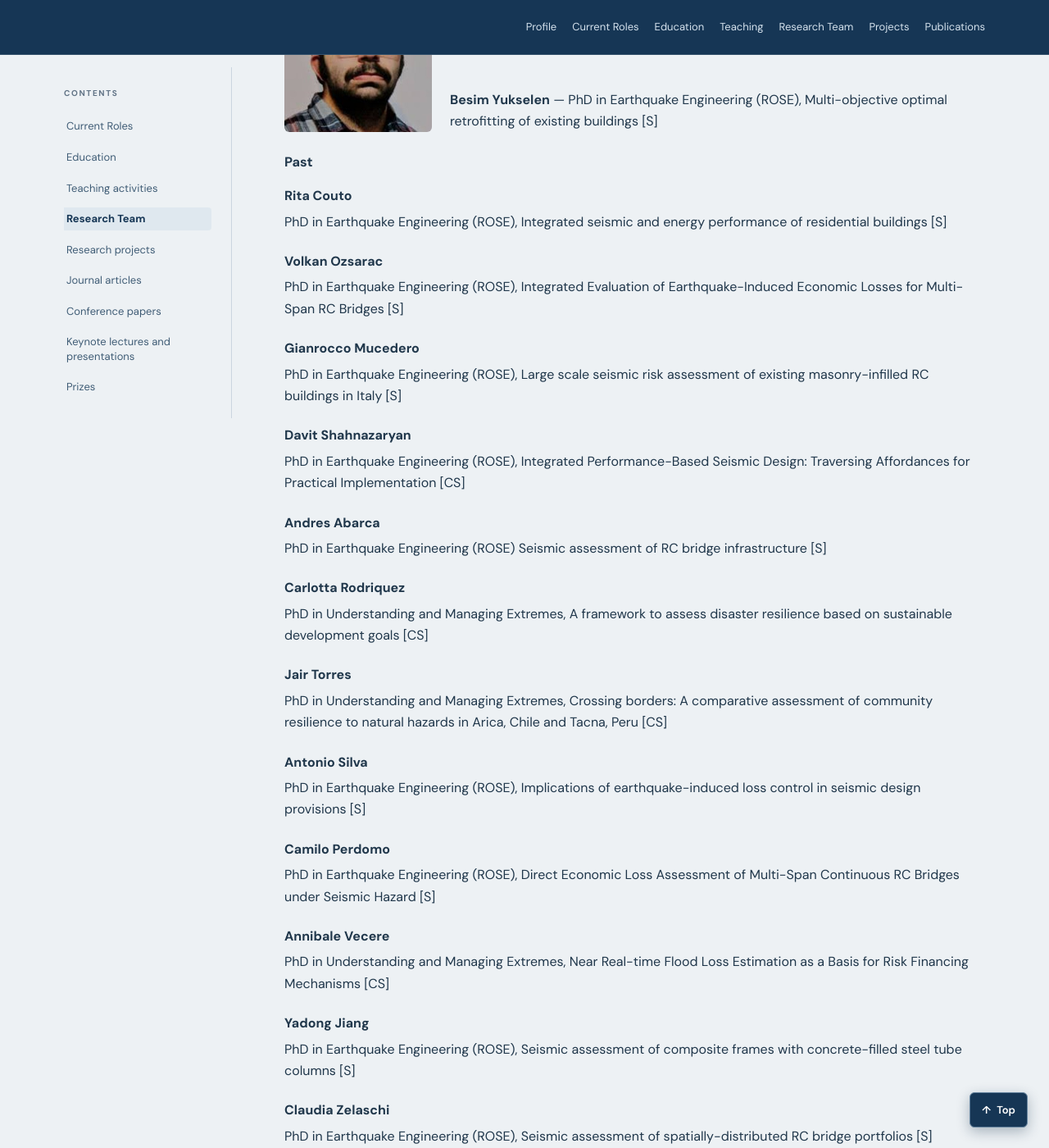
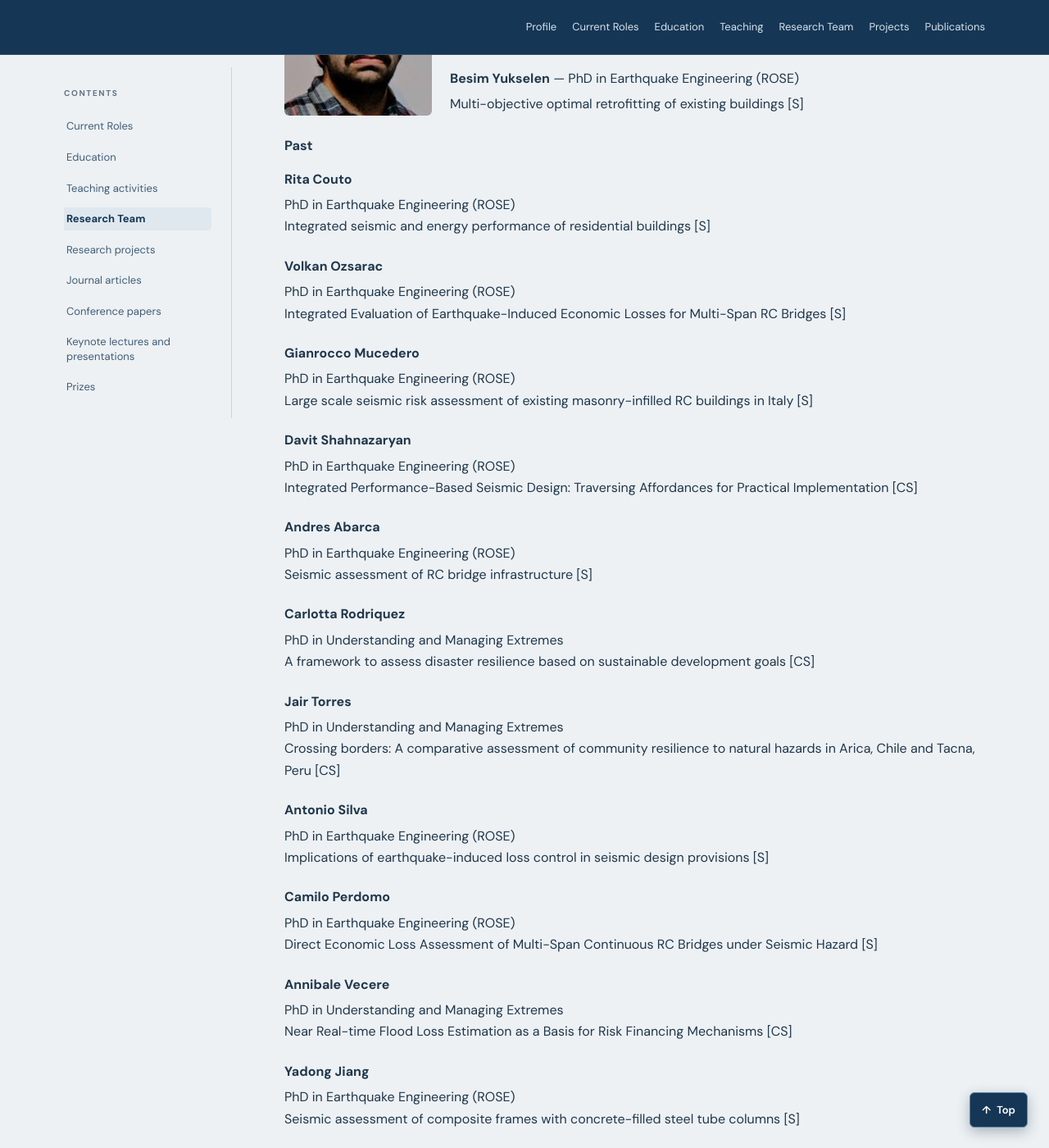
Before and after one commit to rncmonteiro/cv, a Jekyll site: the page built from index.md, in a window 1280 px wide and 1400 px high, scrolled down 5187 px. Shown: the whole window at 82% size. Built offline with Jekyll 4.4.1, drawn with Linux system fonts in a browser that asks for light colours; some of the changed text lies outside the part shown.

Commit message:
Add files via upload

```diff
--- a/_includes/content/team.md
+++ b/_includes/content/team.md
@@ -1,6 +1,18 @@
 ## Research Team
 
-### Post-doctoral researchers
+### Post-doctoral and Post-graduate Researchers
+
+<div style="display:flex; align-items:flex-end; gap:22px; margin:18px 0 24px; flex-wrap:wrap;">
+  <img src="assets/gianrocco-mucedero.jpg" alt="Gianrocco Mucedero" width="180" height="180" style="width:180px !important; min-width:180px; max-width:180px; height:180px !important; min-height:180px; max-height:180px; object-fit:cover; border-radius:6px; flex-shrink:0;">
+  <div style="flex:1 1 240px; min-width:0; align-self:flex-end; margin-bottom:0; padding-bottom:0;">
+    <strong>Gianrocco Mucedero</strong> (Italy), Post-doc
+    <ul style="margin-bottom:0 !important; padding-bottom:0;">
+      <li>Integrated assessment of seismic risk and mitigation strategies of buildings and building portfolios</li>
+      <li>Risk assessment and loss estimation of storage structures</li>
+      <li>Analysis of the structural response and seismic risk of reinforced concrete buildings considering different types of epistemic uncertainty</li>
+    </ul>
+  </div>
+</div>
 
 <div style="display:flex; align-items:flex-end; gap:22px; margin:18px 0 24px; flex-wrap:wrap;">
   <img src="assets/mattia-calo.jpg" alt="" width="180" height="180" style="width:180px !important; min-width:180px; max-width:180px; height:180px !important; min-height:180px; max-height:180px; object-fit:cover; border-radius:6px; flex-shrink:0;">
@@ -23,26 +35,14 @@
   </div>
 </div>
 
-<div style="display:flex; align-items:flex-end; gap:22px; margin:18px 0 24px; flex-wrap:wrap;">
-  <img src="assets/gianrocco-mucedero.jpg" alt="Gianrocco Mucedero" width="180" height="180" style="width:180px !important; min-width:180px; max-width:180px; height:180px !important; min-height:180px; max-height:180px; object-fit:cover; border-radius:6px; flex-shrink:0;">
-  <div style="flex:1 1 240px; min-width:0; align-self:flex-end; margin-bottom:0; padding-bottom:0;">
-    <strong>Gianrocco Mucedero</strong> (Italy), Post-doc
-    <ul style="margin-bottom:0 !important; padding-bottom:0;">
-      <li>Integrated assessment of seismic risk and mitigation strategies of buildings and building portfolios</li>
-      <li>Risk assessment and loss estimation of storage structures</li>
-      <li>Analysis of the structural response and seismic risk of reinforced concrete buildings considering different types of epistemic uncertainty</li>
-    </ul>
-  </div>
-</div>
-
 #### Past
 
 <div style="margin:14px 0 22px;">
   <div style="border:0 !important;"><strong>Nicola Scattarreggia</strong> (Italy)</div>
-  <ul style="list-style-type:disc; list-style-position:outside; margin:6px 0 0 22px !important; padding:0 !important; border:0 !important;">
-    <li style="list-style-type:disc; display:list-item; border:0 !important; border-bottom:0 !important; padding:2px 0 !important; margin:0 !important;">Risk assessment and retrofitting of existing bridges</li>
-    <li style="list-style-type:disc; display:list-item; border:0 !important; border-bottom:0 !important; padding:2px 0 !important; margin:0 !important;">Multi-hazard vulnerability and robustness assessment of existing bridges</li>
-  </ul>
+  <div style="margin:6px 0 0 18px;">
+    <div style="margin:3px 0; border:0 !important;">- Risk assessment and retrofitting of existing bridges</div>
+    <div style="margin:3px 0; border:0 !important;">- Multi-hazard vulnerability and robustness assessment of existing bridges</div>
+  </div>
 </div>
 
 
@@ -51,38 +51,38 @@
 
 <div style="margin:14px 0 22px;">
   <div style="border:0 !important;"><strong>Andres Abarca Jimenez</strong> (Costa Rica)</div>
-  <ul style="list-style-type:disc; list-style-position:outside; margin:6px 0 0 22px !important; padding:0 !important; border:0 !important;">
-    <li style="list-style-type:disc; display:list-item; border:0 !important; border-bottom:0 !important; padding:2px 0 !important; margin:0 !important;">Risk assessment and management of existing reinforced concrete bridges</li>
-    <li style="list-style-type:disc; display:list-item; border:0 !important; border-bottom:0 !important; padding:2px 0 !important; margin:0 !important;">Seismic vulnerability of residential buildings and reinforced concrete bridges in Algeria</li>
-  </ul>
+  <div style="margin:6px 0 0 18px;">
+    <div style="margin:3px 0; border:0 !important;">- Risk assessment and management of existing reinforced concrete bridges</div>
+    <div style="margin:3px 0; border:0 !important;">- Seismic vulnerability of residential buildings and reinforced concrete bridges in Algeria</div>
+  </div>
 </div>
 
 <div style="margin:14px 0 22px;">
   <div style="border:0 !important;"><strong>Giammaria Gabbianelli</strong> (Italy)</div>
-  <div style="margin:5px 0 0; padding:0; border:0 !important; border-bottom:0 !important;">Review of seismic actions and design techniques</div>
+  <div style="margin:5px 0 0; padding:0; border:0 !important; border-bottom:0 !important;">- Review of seismic actions and design techniques</div>
 </div>
 
 <div style="margin:14px 0 22px;">
   <div style="border:0 !important;"><strong>Wilson Carofilis</strong> (Ecuador)</div>
-  <div style="margin:5px 0 0; padding:0; border:0 !important; border-bottom:0 !important;">Interventions to reduce seismic risk in existing buildings</div>
+  <div style="margin:5px 0 0; padding:0; border:0 !important; border-bottom:0 !important;">- Interventions to reduce seismic risk in existing buildings</div>
 </div>
 
 <div style="margin:14px 0 22px;">
   <div style="border:0 !important;"><strong>Gerard O’Reilly</strong> (Ireland)</div>
-  <ul style="list-style-type:disc; list-style-position:outside; margin:6px 0 0 22px !important; padding:0 !important; border:0 !important;">
-    <li style="list-style-type:disc; display:list-item; border:0 !important; border-bottom:0 !important; padding:2px 0 !important; margin:0 !important;">Advanced assessment of seismic performance and collapse probability of existing masonry-infilled reinforced concrete buildings (Main supervisor: Prof. Rui Pinho, University of Pavia)</li>
-    <li style="list-style-type:disc; display:list-item; border:0 !important; border-bottom:0 !important; padding:2px 0 !important; margin:0 !important;">Risk analysis of critical infrastructure (Main supervisor: Prof. Michele Calvi, IUSS Pavia)</li>
-  </ul>
+  <div style="margin:6px 0 0 18px;">
+    <div style="margin:3px 0; border:0 !important;">- Advanced assessment of seismic performance and collapse probability of existing masonry-infilled reinforced concrete buildings (Main supervisor: Prof. Rui Pinho, University of Pavia)</div>
+    <div style="margin:3px 0; border:0 !important;">- Risk analysis of critical infrastructure (Main supervisor: Prof. Michele Calvi, IUSS Pavia)</div>
+  </div>
 </div>
 
 <div style="margin:14px 0 22px;">
   <div style="border:0 !important;"><strong>Iason Grigoratos</strong> (Greece)</div>
-  <div style="margin:5px 0 0; padding:0; border:0 !important; border-bottom:0 !important;">Integrated seismic vulnerability assessment of reinforced concrete buildings (Main supervisor: Dr. Paola Ceresa)</div>
+  <div style="margin:5px 0 0; padding:0; border:0 !important; border-bottom:0 !important;">- Integrated seismic vulnerability assessment of reinforced concrete buildings (Main supervisor: Dr. Paola Ceresa)</div>
 </div>
 
 <div style="margin:14px 0 22px;">
   <div style="border:0 !important;"><strong>Vania Cerchiello</strong> (Italy)</div>
-  <div style="margin:5px 0 0; padding:0; border:0 !important; border-bottom:0 !important;">Mitigation of seismic risk in buildings (Main supervisor: Dr. Paola Ceresa)</div>
+  <div style="margin:5px 0 0; padding:0; border:0 !important; border-bottom:0 !important;">- Mitigation of seismic risk in buildings (Main supervisor: Dr. Paola Ceresa)</div>
 </div>
 
 ### PhD Students
@@ -94,28 +94,32 @@
 <div style="display:flex; align-items:flex-end; gap:22px; margin:18px 0 24px; flex-wrap:wrap;">
   <img src="assets/mehmet-firat-aydin.jpg" alt="" width="180" height="180" style="width:180px !important; min-width:180px; max-width:180px; height:180px !important; min-height:180px; max-height:180px; object-fit:cover; border-radius:6px; flex-shrink:0;">
   <div style="flex:1 1 240px; min-width:0; align-self:flex-end; margin-bottom:0; padding-bottom:0;">
-    <strong>Mehmet Firat Aydin</strong> — PhD in Earthquake Engineering (ROSE) Large-scale seismic risk analysis and retrofitting decision-making [S]
+    <strong>Mehmet Firat Aydin</strong> — PhD in Earthquake Engineering (ROSE)
+    <div style="margin-top:5px;">Large-scale seismic risk analysis and retrofitting decision-making [S]</div>
   </div>
 </div>
 
 <div style="display:flex; align-items:flex-end; gap:22px; margin:18px 0 24px; flex-wrap:wrap;">
   <img src="assets/maryam-saberdelsadeh.jpg" alt="" width="180" height="180" style="width:180px !important; min-width:180px; max-width:180px; height:180px !important; min-height:180px; max-height:180px; object-fit:cover; border-radius:6px; flex-shrink:0;">
   <div style="flex:1 1 240px; min-width:0; align-self:flex-end; margin-bottom:0; padding-bottom:0;">
-    <strong>Maryam Saberdelsadeh</strong> — PhD in Civil Engineering (University of Porto) Optimised displacement-based retrofitting of existing buildings with steel braces [CS]
+    <strong>Maryam Saberdelsadeh</strong> — PhD in Civil Engineering (University of Porto)
+    <div style="margin-top:5px;">Optimised displacement-based retrofitting of existing buildings with steel braces [CS]</div>
   </div>
 </div>
 
 <div style="display:flex; align-items:flex-end; gap:22px; margin:18px 0 24px; flex-wrap:wrap;">
   <img src="assets/ataklti-gebrehiwet.jpg" alt="" width="180" height="180" style="width:180px !important; min-width:180px; max-width:180px; height:180px !important; min-height:180px; max-height:180px; object-fit:cover; border-radius:6px; flex-shrink:0;">
   <div style="flex:1 1 240px; min-width:0; align-self:flex-end; margin-bottom:0; padding-bottom:0;">
-    <strong>Ataklti Gebrehiwet</strong> — PhD in Earthquake Engineering (ROSE), Integrated retrofitting of deck-isolated bridges [S]
+    <strong>Ataklti Gebrehiwet</strong> — PhD in Earthquake Engineering (ROSE)
+    <div style="margin-top:5px;">Integrated retrofitting of deck-isolated bridges [S]</div>
   </div>
 </div>
 
 <div style="display:flex; align-items:flex-end; gap:22px; margin:18px 0 24px; flex-wrap:wrap;">
   <img src="assets/besim-yukselen.jpg" alt="" width="180" height="180" style="width:180px !important; min-width:180px; max-width:180px; height:180px !important; min-height:180px; max-height:180px; object-fit:cover; border-radius:6px; flex-shrink:0;">
   <div style="flex:1 1 240px; min-width:0; align-self:flex-end; margin-bottom:0; padding-bottom:0;">
-    <strong>Besim Yukselen</strong> — PhD in Earthquake Engineering (ROSE), Multi-objective optimal retrofitting of existing buildings [S]
+    <strong>Besim Yukselen</strong> — PhD in Earthquake Engineering (ROSE)
+    <div style="margin-top:5px;">Multi-objective optimal retrofitting of existing buildings [S]</div>
   </div>
 </div>
 
@@ -123,62 +127,62 @@
 
 <div style="margin:14px 0 22px;">
   <div style="border:0 !important;"><strong>Rita Couto</strong></div>
-  <div style="margin:5px 0 0; padding:0; border:0 !important; border-bottom:0 !important;">PhD in Earthquake Engineering (ROSE), Integrated seismic and energy performance of residential buildings [S]</div>
+  <div style="margin:5px 0 0; padding:0; border:0 !important; border-bottom:0 !important;">PhD in Earthquake Engineering (ROSE)<br>Integrated seismic and energy performance of residential buildings [S]</div>
 </div>
 
 <div style="margin:14px 0 22px;">
   <div style="border:0 !important;"><strong>Volkan Ozsarac</strong></div>
-  <div style="margin:5px 0 0; padding:0; border:0 !important; border-bottom:0 !important;">PhD in Earthquake Engineering (ROSE), Integrated Evaluation of Earthquake-Induced Economic Losses for Multi-Span RC Bridges [S]</div>
+  <div style="margin:5px 0 0; padding:0; border:0 !important; border-bottom:0 !important;">PhD in Earthquake Engineering (ROSE)<br>Integrated Evaluation of Earthquake-Induced Economic Losses for Multi-Span RC Bridges [S]</div>
 </div>
 
 <div style="margin:14px 0 22px;">
   <div style="border:0 !important;"><strong>Gianrocco Mucedero</strong></div>
-  <div style="margin:5px 0 0; padding:0; border:0 !important; border-bottom:0 !important;">PhD in Earthquake Engineering (ROSE), Large scale seismic risk assessment of existing masonry-infilled RC buildings in Italy [S]</div>
+  <div style="margin:5px 0 0; padding:0; border:0 !important; border-bottom:0 !important;">PhD in Earthquake Engineering (ROSE)<br>Large scale seismic risk assessment of existing masonry-infilled RC buildings in Italy [S]</div>
 </div>
 
 <div style="margin:14px 0 22px;">
   <div style="border:0 !important;"><strong>Davit Shahnazaryan</strong></div>
-  <div style="margin:5px 0 0; padding:0; border:0 !important; border-bottom:0 !important;">PhD in Earthquake Engineering (ROSE), Integrated Performance-Based Seismic Design: Traversing Affordances for Practical Implementation [CS]</div>
+  <div style="margin:5px 0 0; padding:0; border:0 !important; border-bottom:0 !important;">PhD in Earthquake Engineering (ROSE)<br>Integrated Performance-Based Seismic Design: Traversing Affordances for Practical Implementation [CS]</div>
 </div>
 
 <div style="margin:14px 0 22px;">
   <div style="border:0 !important;"><strong>Andres Abarca</strong></div>
-  <div style="margin:5px 0 0; padding:0; border:0 !important; border-bottom:0 !important;">PhD in Earthquake Engineering (ROSE) Seismic assessment of RC bridge infrastructure [S]</div>
+  <div style="margin:5px 0 0; padding:0; border:0 !important; border-bottom:0 !important;">PhD in Earthquake Engineering (ROSE)<br>Seismic assessment of RC bridge infrastructure [S]</div>
 </div>
 
 <div style="margin:14px 0 22px;">
   <div style="border:0 !important;"><strong>Carlotta Rodriquez</strong></div>
-  <div style="margin:5px 0 0; padding:0; border:0 !important; border-bottom:0 !important;">PhD in Understanding and Managing Extremes, A framework to assess disaster resilience based on sustainable development goals [CS]</div>
+  <div style="margin:5px 0 0; padding:0; border:0 !important; border-bottom:0 !important;">PhD in Understanding and Managing Extremes<br>A framework to assess disaster resilience based on sustainable development goals [CS]</div>
 </div>
 
 <div style="margin:14px 0 22px;">
   <div style="border:0 !important;"><strong>Jair Torres</strong></div>
-  <div style="margin:5px 0 0; padding:0; border:0 !important; border-bottom:0 !important;">PhD in Understanding and Managing Extremes, Crossing borders: A comparative assessment of community resilience to natural hazards in Arica, Chile and Tacna, Peru [CS]</div>
+  <div style="margin:5px 0 0; padding:0; border:0 !important; border-bottom:0 !important;">PhD in Understanding and Managing Extremes<br>Crossing borders: A comparative assessment of community resilience to natural hazards in Arica, Chile and Tacna, Peru [CS]</div>
 </div>
 
 <div style="margin:14px 0 22px;">
   <div style="border:0 !important;"><strong>Antonio Silva</strong></div>
-  <div style="margin:5px 0 0; padding:0; border:0 !important; border-bottom:0 !important;">PhD in Earthquake Engineering (ROSE), Implications of earthquake-induced loss control in seismic design provisions [S]</div>
+  <div style="margin:5px 0 0; padding:0; border:0 !important; border-bottom:0 !important;">PhD in Earthquake Engineering (ROSE)<br>Implications of earthquake-induced loss control in seismic design provisions [S]</div>
 </div>
 
 <div style="margin:14px 0 22px;">
   <div style="border:0 !important;"><strong>Camilo Perdomo</strong></div>
-  <div style="margin:5px 0 0; padding:0; border:0 !important; border-bottom:0 !important;">PhD in Earthquake Engineering (ROSE), Direct Economic Loss Assessment of Multi-Span Continuous RC Bridges under Seismic Hazard [S]</div>
+  <div style="margin:5px 0 0; padding:0; border:0 !important; border-bottom:0 !important;">PhD in Earthquake Engineering (ROSE)<br>Direct Economic Loss Assessment of Multi-Span Continuous RC Bridges under Seismic Hazard [S]</div>
 </div>
 
 <div style="margin:14px 0 22px;">
   <div style="border:0 !important;"><strong>Annibale Vecere</strong></div>
-  <div style="margin:5px 0 0; padding:0; border:0 !important; border-bottom:0 !important;">PhD in Understanding and Managing Extremes, Near Real-time Flood Loss Estimation as a Basis for Risk Financing Mechanisms [CS]</div>
+  <div style="margin:5px 0 0; padding:0; border:0 !important; border-bottom:0 !important;">PhD in Understanding and Managing Extremes<br>Near Real-time Flood Loss Estimation as a Basis for Risk Financing Mechanisms [CS]</div>
 </div>
 
 <div style="margin:14px 0 22px;">
   <div style="border:0 !important;"><strong>Yadong Jiang</strong></div>
-  <div style="margin:5px 0 0; padding:0; border:0 !important; border-bottom:0 !important;">PhD in Earthquake Engineering (ROSE), Seismic assessment of composite frames with concrete-filled steel tube columns [S]</div>
+  <div style="margin:5px 0 0; padding:0; border:0 !important; border-bottom:0 !important;">PhD in Earthquake Engineering (ROSE)<br>Seismic assessment of composite frames with concrete-filled steel tube columns [S]</div>
 </div>
 
 <div style="margin:14px 0 22px;">
   <div style="border:0 !important;"><strong>Claudia Zelaschi</strong></div>
-  <div style="margin:5px 0 0; padding:0; border:0 !important; border-bottom:0 !important;">PhD in Earthquake Engineering (ROSE), Seismic assessment of spatially-distributed RC bridge portfolios [S]</div>
+  <div style="margin:5px 0 0; padding:0; border:0 !important; border-bottom:0 !important;">PhD in Earthquake Engineering (ROSE)<br>Seismic assessment of spatially-distributed RC bridge portfolios [S]</div>
 </div>
 
 ### Master Students
```
